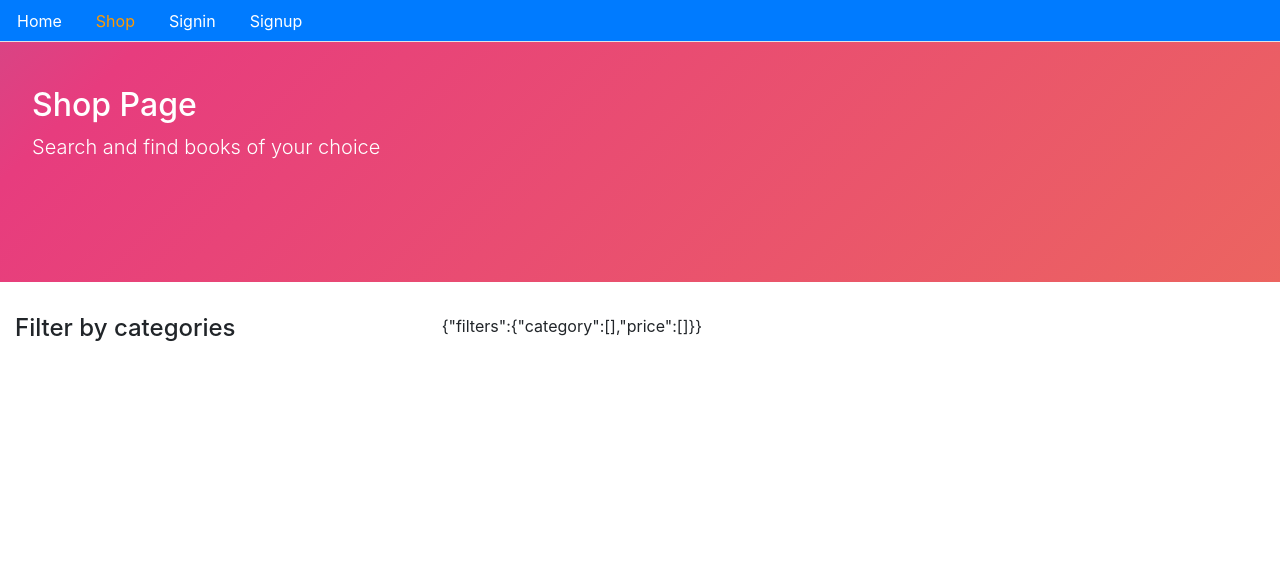
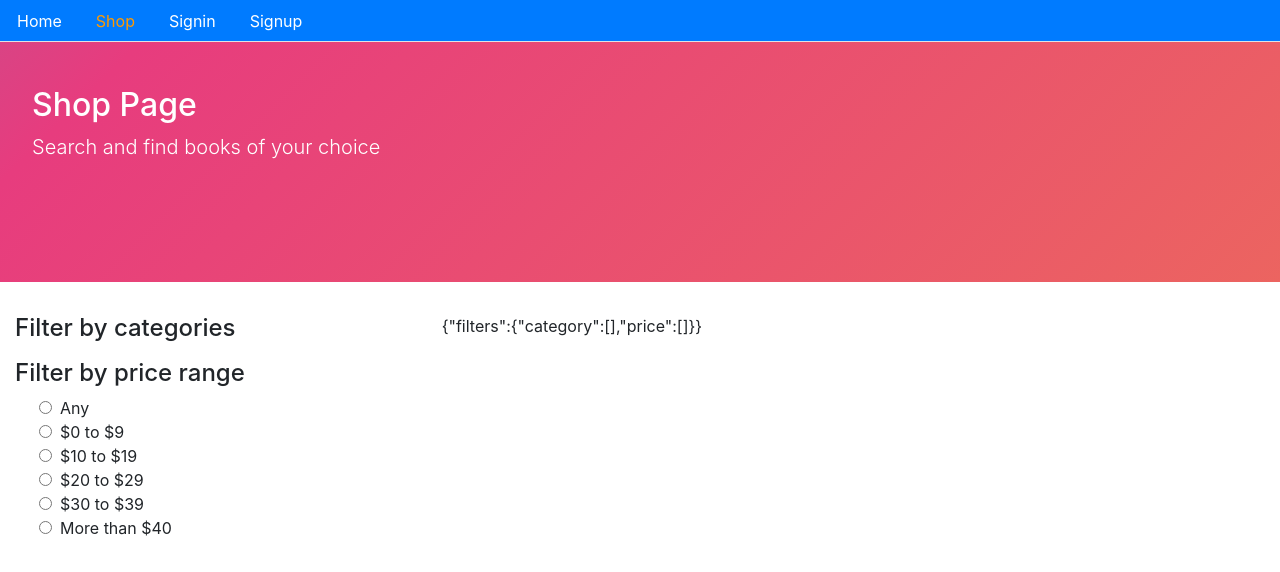
Before and after one commit to MihaiGitHub/eCommerce, a React (Create React App) app in the folder client/: page /shop in a window 1280 px wide. Shown: the top 572 px of the page. Built offline with nearby package versions, Linux system fonts and the light colour scheme; no server answers.

Commit message:
Add filter by price

```diff
--- /dev/null
+++ b/client/src/core/RadioBox.js
@@ -0,0 +1,23 @@
+import React, { useState, useEffect, Fragment } from 'react';
+
+const RadioBox = ({ prices }) => {
+    const [ value, setValue ] = useState(0);
+
+    const handleChange = () => {
+
+    }
+
+    return prices.map((price, index) => (
+        <div key={index}>
+            <input
+                onChange={handleChange}
+                value={`${price._id}`}
+                type="radio"
+                className="mr-2 ml-4"
+            />
+            <label className="form-check-label">{price.name}</label>
+        </div>
+    ));
+}
+
+export default RadioBox;
--- a/client/src/core/Shop.js
+++ b/client/src/core/Shop.js
@@ -3,6 +3,7 @@
 import Card from './Card';
 import { getCategories } from './apiCore';
 import Checkbox from './Checkbox';
+import RadioBox from "./RadioBox";
 import { prices } from "./fixedPrices";
 
 const Shop = () => {
@@ -46,6 +47,14 @@
                             handleFilters={filters => handleFilters(filters, 'category')}
                         />
                     </ul>
+
+                    <h4>Filter by price range</h4>
+                    <div>
+                        <RadioBox
+                            prices={prices}
+                            handleFilters={filters => handleFilters(filters, 'price')}
+                        />
+                    </div>
                 </div>
 
                 <div className="col-8">
```
